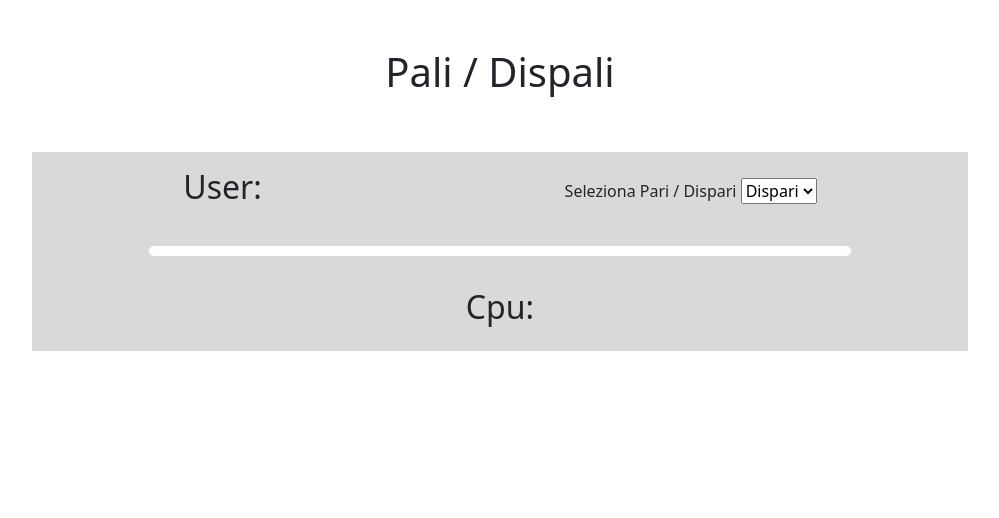
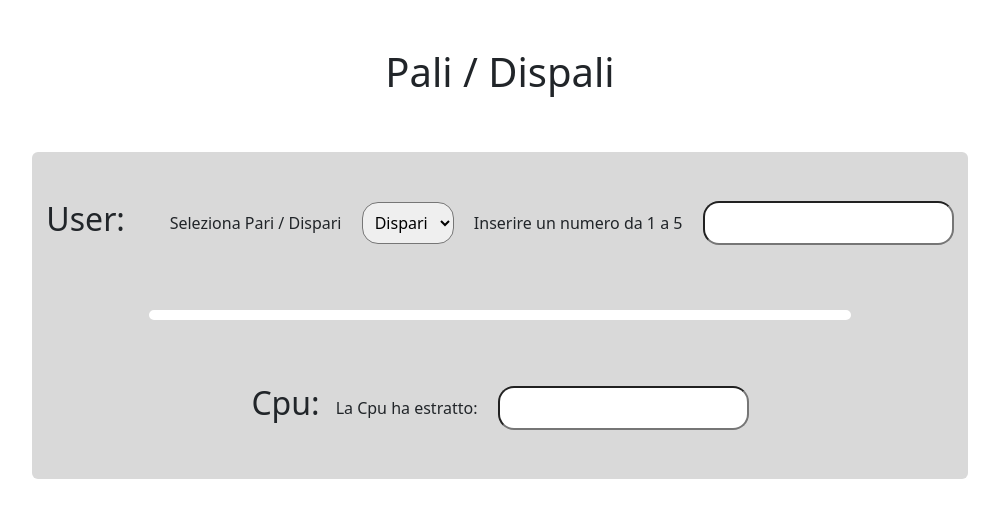
Before and after one commit to FraFra2/js-paliedispari, a plain HTML site: page pariDispari/index.html in a window 1280 px wide. Shown: the whole page, without its empty margins (140-1139 px from the left). Drawn offline with nearby package versions, Linux system fonts and the light colour scheme.

Commit message:
ADD Cpu Ui

```diff
--- a/pariDispari/css/style.css
+++ b/pariDispari/css/style.css
@@ -5,3 +5,13 @@ hr{
     border: 5px white solid !important;
     opacity: 1 !important;
 }
+
+label{
+    padding: 0 1rem;
+
+}
+
+input, select{
+    border-radius: 1rem;
+    padding: 0.5rem;
+}
--- a/pariDispari/index.html
+++ b/pariDispari/index.html
@@ -15,29 +15,36 @@
     </header>
     <main>
         <div class="container w-75">
-            <div class="gameContainer d-flex flex-column align-items-center">
+            <div class="gameContainer d-flex flex-column align-items-center rounded">
 
-                <div class="w-100 userGame d-flex justify-content-around align-items-center py-3">
+                <div class="w-100 userGame d-flex justify-content-around align-items-center py-5">
                     <h2>
                         User:
                     </h2>
 
-                    <div class="gameStats">
+                    <div class="userGameStats">
                         <label for="oddEvenSel">Seleziona Pari / Dispari</label>
                         <select name="oddEven" id="oddEvenSel">
                             <option value="odd">Dispari</option>
                             <option value="even">Pari</option>
                         </select>
+
+                        <label for="userNum">Inserire un numero da 1 a 5</label>
+                        <input type="number" name="userNum" id="userNum">
                     </div>
 
                 </div>
 
                 <hr class = "w-75 rounded">
 
-                <div class="w-100 cpuGame d-flex justify-content-center align-items-center py-3">
+                <div class="w-100 cpuGame d-flex justify-content-center align-items-center py-5">
                     <h2>
                         Cpu:
                     </h2>
+                    <div class="cpuGameStats">
+                        <label for="cpuNum">La Cpu ha estratto:</label>
+                        <input type="number" name="cpuNum" id="cpuNum" readonly>
+                    </div>
                 </div>
 
 
--- a/pariDispari/js/script.js
+++ b/pariDispari/js/script.js
@@ -4,3 +4,6 @@
 // Sommiamo i due numeri
 // Stabiliamo se la somma dei due numeri è pari o dispari (usando una funzione)
 // Dichiariamo chi ha vinto.
+
+let selectedValue = document.getElementById("oddEvenSel").value;
+let userInput = document.getElementById("userNum").value;
```
